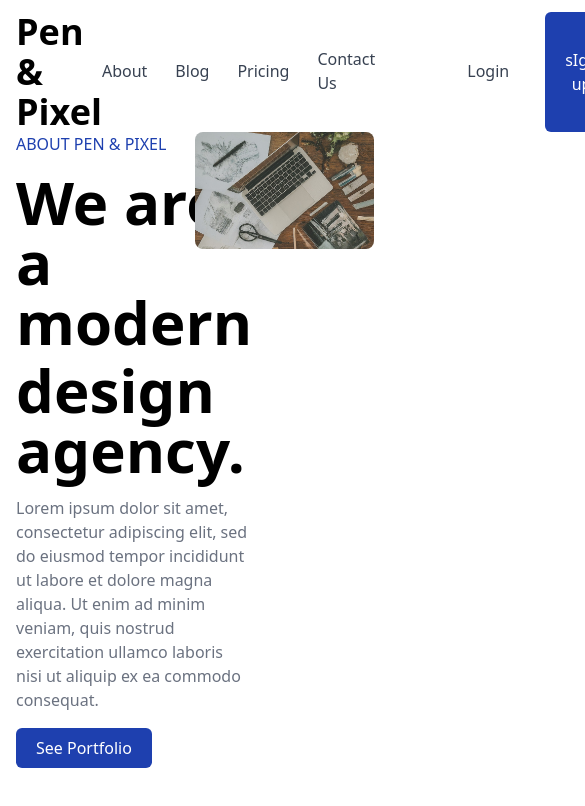
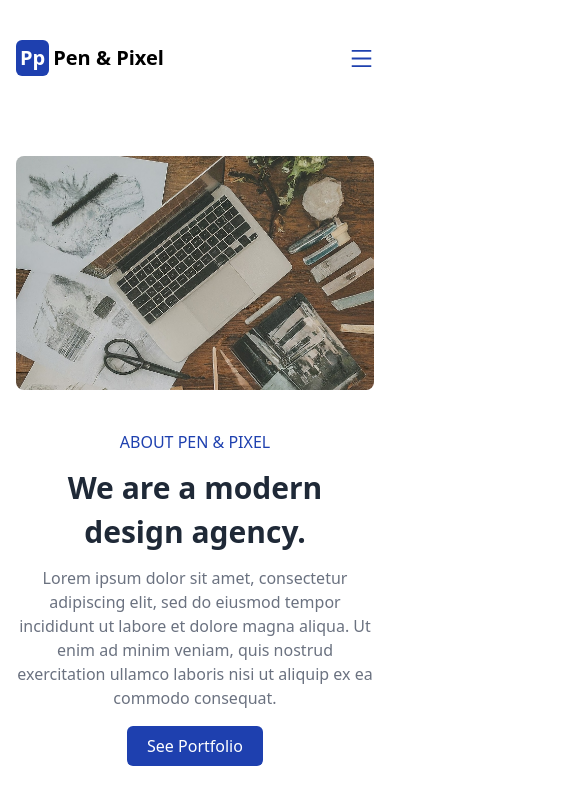
Before and after one commit to Torycd/companyfolio, a React (Create React App) app: page / in a window 390 px wide. Shown: the top 806 px of the page, 585 px wide, since content can reach past the window. Built offline with nearby package versions, Linux system fonts and the light colour scheme.

Commit message:
navigation almost through

```diff
--- a/package.json
+++ b/package.json
@@ -6,6 +6,7 @@
     "cra-template": "1.2.0",
     "react": "^18.3.1",
     "react-dom": "^18.3.1",
+    "react-icons": "^5.3.0",
     "react-router-dom": "^6.26.1",
     "react-scripts": "5.0.1"
   },
--- a/src/MainLandingPage.jsx
+++ b/src/MainLandingPage.jsx
@@ -4,7 +4,7 @@ import NavigationMenu from "./components/Navigation/NavigationMenu";
 const MainLandingPage = () => {
   return (
     <div>
-      <div className="lg:px-64 md:px-24 sm:px-10 px-4 lg:pt-8 md:pt-6 pt-3">
+      <div className="lg:px-64 md:px-24 sm:px-10 px-4 pt-10">
         <NavigationMenu />
         <Outlet />
       </div>
--- a/src/components/HomePageRow/Hero.jsx
+++ b/src/components/HomePageRow/Hero.jsx
@@ -4,12 +4,12 @@ import Button from "../Button/Button";
 
 const Hero = () => {
   return (
-    <div className="flex items-center">
+    <div className="flex items-center text-center sm:text-left">
       <div className="space-y-4">
         <h2 className="text-blue-800 uppercase font-medium">
           about Pen & Pixel
         </h2>
-        <div className="text-black font-bold text-6xl space-y-2">
+        <div className="text-gray-800 font-bold text-3xl  sm:text-6xl space-y-2">
           <h2>We are a modern</h2>
           <h2>design agency.</h2>
         </div>
--- a/src/components/Navigation/NavigationMenu.jsx
+++ b/src/components/Navigation/NavigationMenu.jsx
@@ -1,24 +1,57 @@
-// import React from "react";
+import { useState } from "react";
+
+import { AiOutlineClose, AiOutlineMenu } from "react-icons/ai";
 import Button from "../Button/Button";
 
 const NavigationMenu = () => {
+  const [nav, setNav] = useState(false);
+  const handleNav = () => {
+    setNav(!nav);
+  };
   const navClass =
     "transition duration-300 font-medium mr-5 border-b-2 border-white   hover:border-gray-700";
   return (
-    <div className="sm:mb-10">
+    <div className="mb-20">
       <div className="flex justify-between">
-        <div>
-          <h2 className="font-bold text-4xl">Pen & Pixel</h2>
+        <div className="font-bold text-xl flex items-center gap-1">
+          <div className="bg-blue-800 text-white p-1 rounded-md">Pp</div>
+          <h2 className="">Pen & Pixel</h2>
         </div>
-        <div className="flex gap-4 text-gray-700">
-          <ul className="flex items-center gap-2 ">
+        <div className="hidden md:flex gap-4 text-gray-700">
+          <ul className="flex items-center gap-2">
             <li className={navClass}>About</li>
             <li className={navClass}>Blog</li>
             <li className={navClass}>Pricing</li>
             <li className={navClass}>Contact Us</li>
             <li className={`ml-16 ${navClass}`}>Login</li>
           </ul>
-          <Button>sIgn up</Button>
+          <Button>Sign Up</Button>
+        </div>
+        {/* mobile menu */}
+        <div className={nav ? "md:hidden fixed right-0 px-2  w-full" : ""}>
+          <div
+            className={
+              nav
+                ? "w-[100%] border-gray-300 border p-10 z-50  bg-white  text-black ease-in duration-500"
+                : "fixed right-[-200%]  border-gray-300 border p-10  ease-in duration-800"
+            }
+          >
+            <div className="flex flex-col items-center">
+              <ul className="text-center space-y-5">
+                <li>About</li>
+                <li>Blog</li>
+                <li>Pricing</li>
+                <li>Contact Us</li>
+              </ul>
+              <Button>Sign Up</Button>
+            </div>
+          </div>
+        </div>
+        <div
+          onClick={handleNav}
+          className=" text-blue-800 flex justify-center z-50 items-center md:hidden relative"
+        >
+          {!nav ? <AiOutlineMenu size={25} /> : <AiOutlineClose size={25} />}
         </div>
       </div>
     </div>
--- a/src/pages/HomePage.jsx
+++ b/src/pages/HomePage.jsx
@@ -4,9 +4,9 @@ import image from "../images/heoImg.jpeg";
 
 const HomePage = () => {
   return (
-    <div className="grid grid-cols-2 md:gap-20">
+    <div className="grid gap-10 sm:grid-cols-2 grid-cols-1 md:gap-20 ">
       <Hero/>
-      <img className="rounded-lg" src={image} alt="Hero" />
+      <img className="rounded-lg order-first sm:order-last" src={image} alt="Hero" />
     </div>
   );
 };
```
Also changed, not shown: 1 other file (tests, documents, lock files or other folders).
